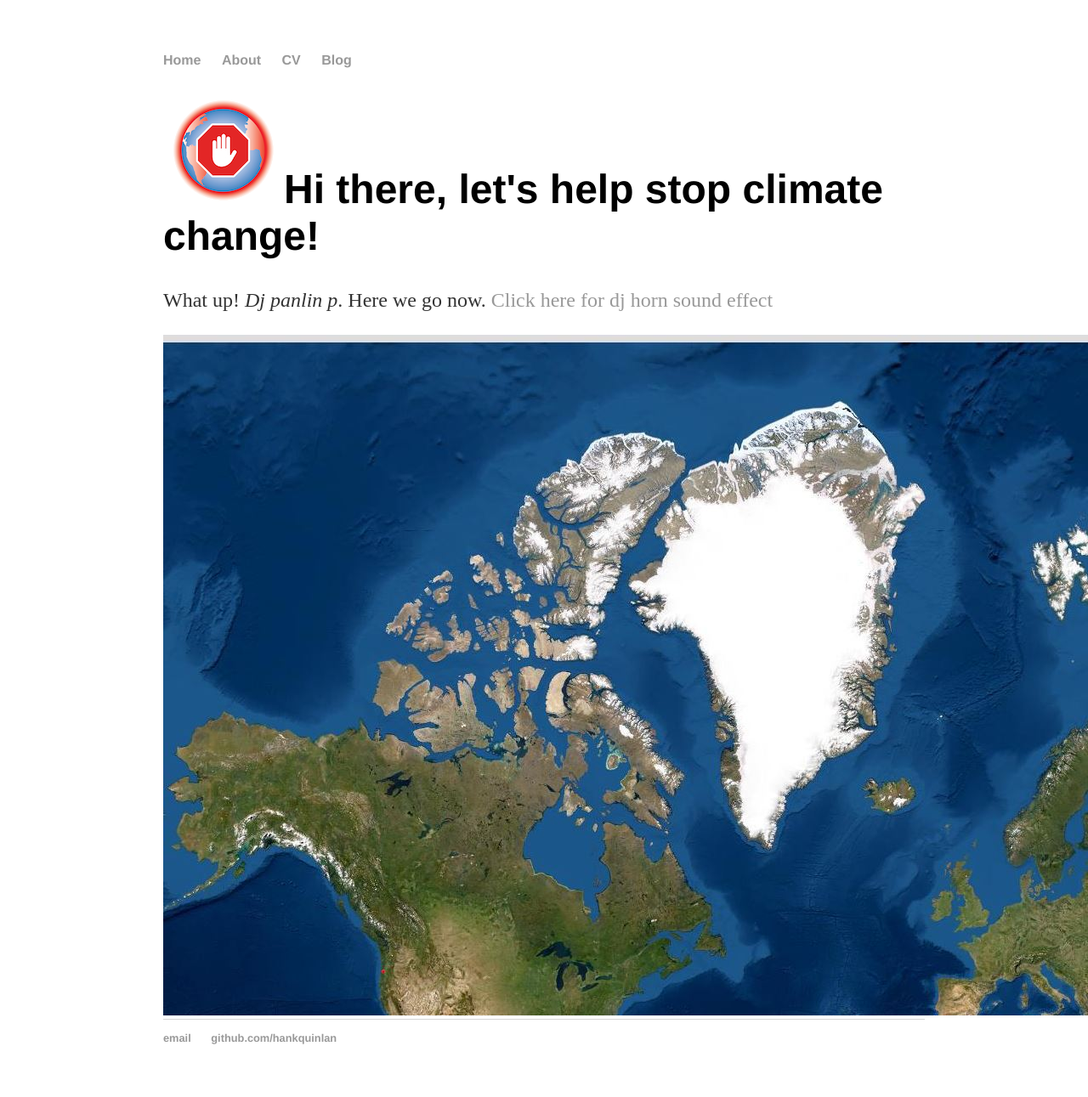
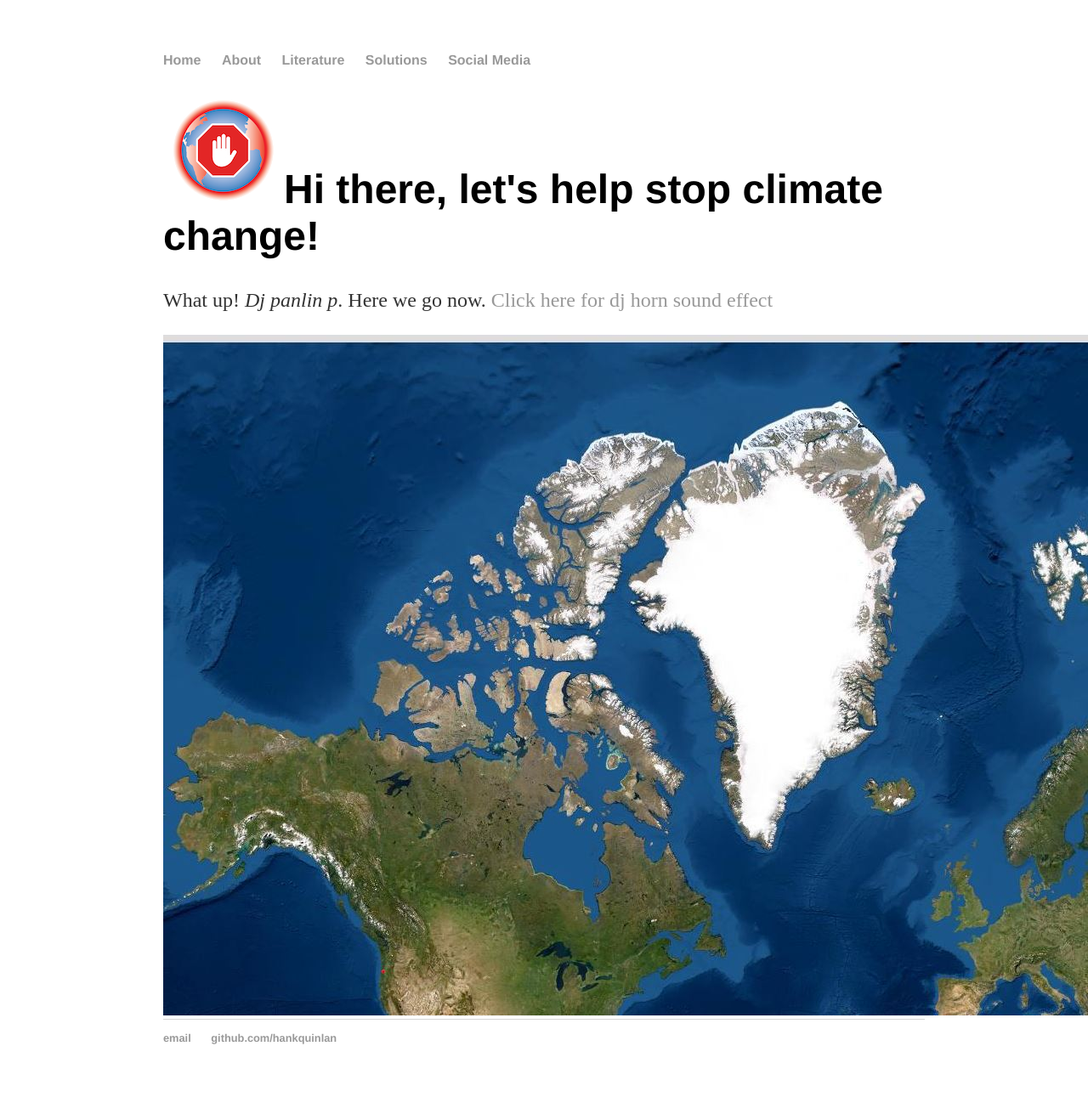
Before and after one commit to endclimatechange/endclimatechange.github.io, a Jekyll site: the page built from index.html, in a window 1280 px wide. Shown: the whole page at 85% size. Built offline with Jekyll 4.4.1, drawn with Linux system fonts in a browser that asks for light colours.

Commit message:
Update default.html

```diff
--- a/_layouts/default.html
+++ b/_layouts/default.html
@@ -13,8 +13,9 @@
 <ul>
 <li><a href="/">Home</a></li>
 <li><a href="/about">About</a></li>
-<li><a href="/cv">CV</a></li>
-<li><a href="/blog">Blog</a></li>
+<li><a href="/cv">Literature</a></li>
+<li><a href="/blog">Solutions</a></li>
+<li><a href="/blog">Social Media</a></li>
 </ul>
     </nav>
 <div class="container">
```
